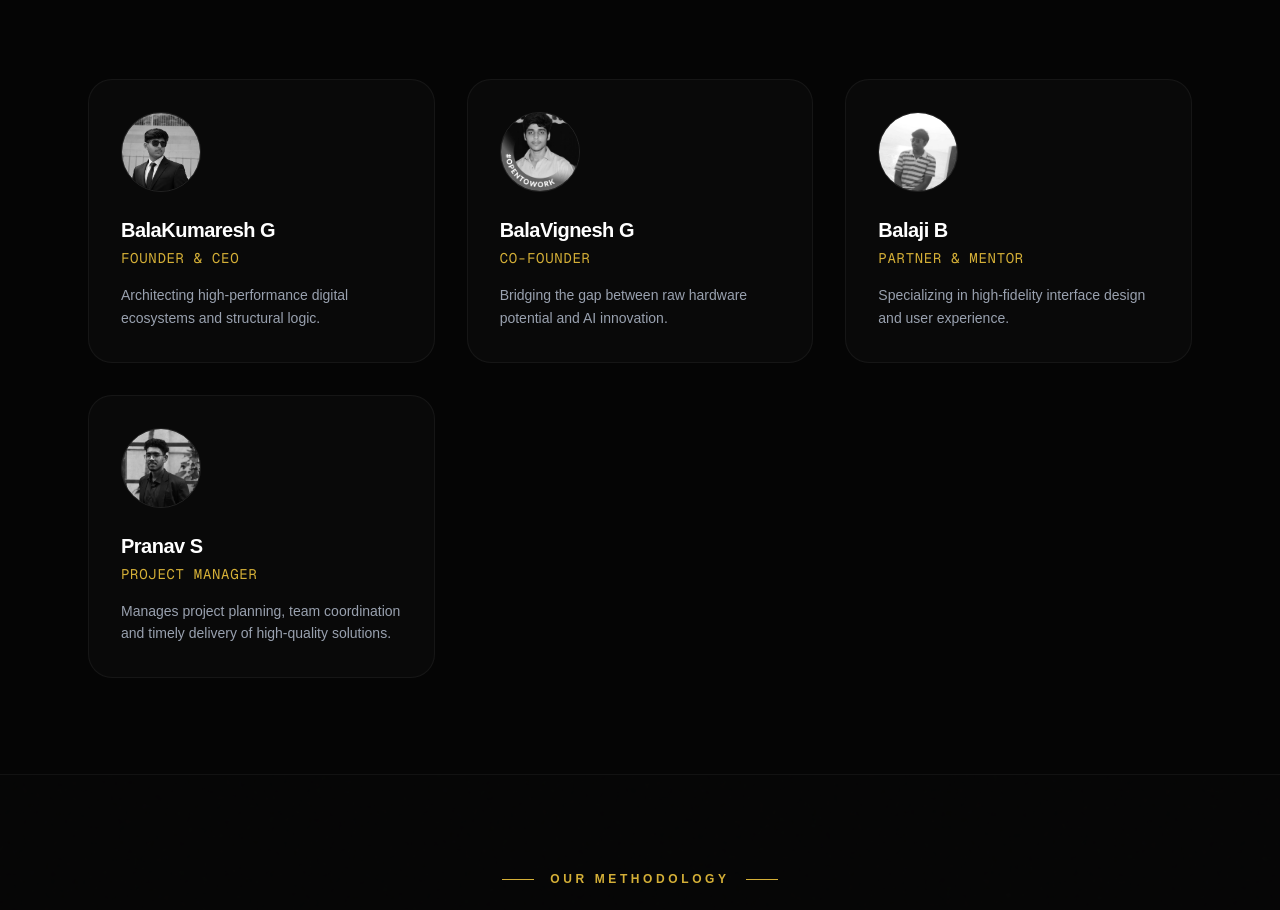
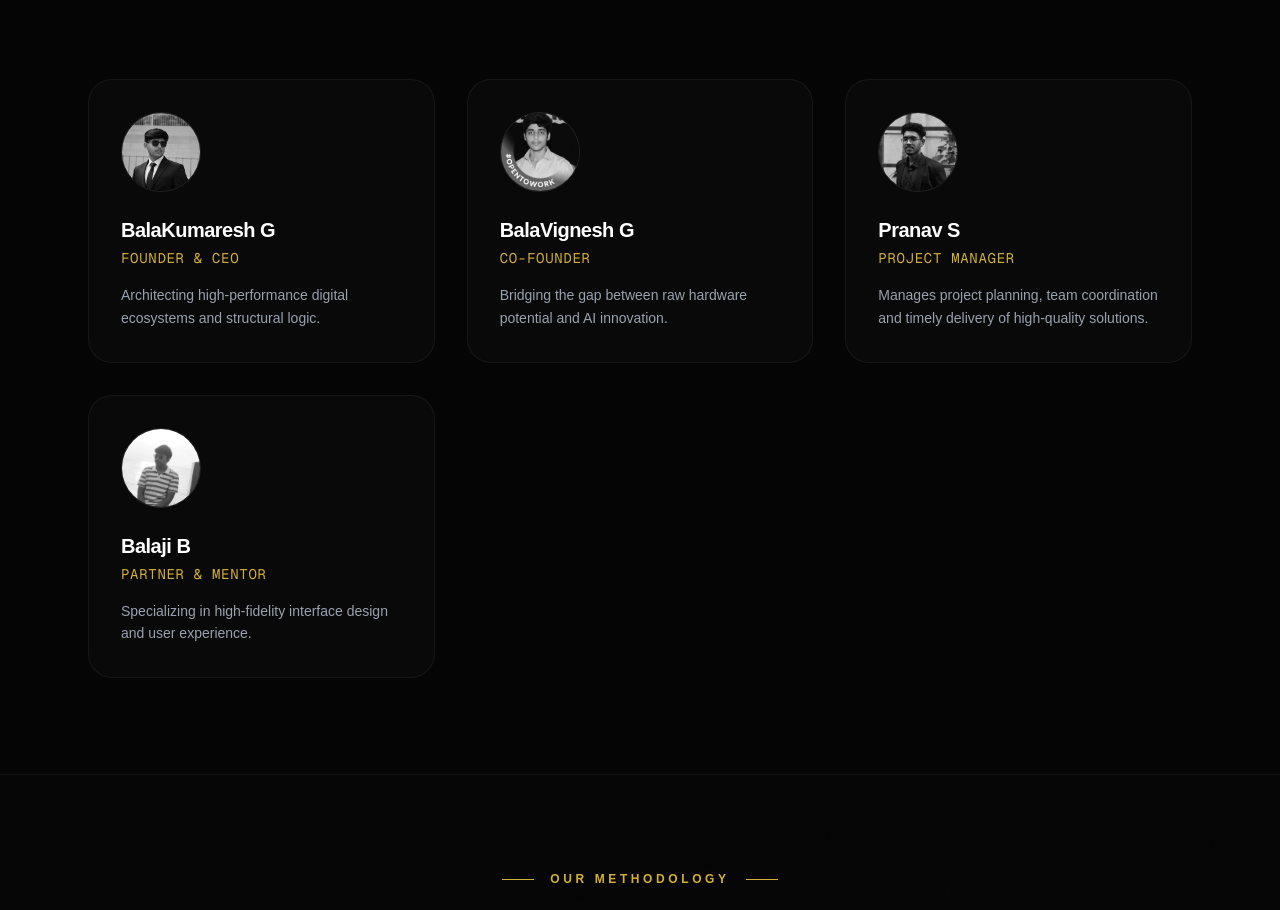
Before and after one commit to karthik26-hub-lab/elvesperia-website, a Next.js app: page / in a window 1280 px wide. Shown: the part 3282-4192 px from the top of the page. Built offline with nearby package versions, Linux system fonts and the light colour scheme.

Commit message:
Reorder team members in team.jsx

```diff
--- a/src/components/team.jsx
+++ b/src/components/team.jsx
@@ -6,8 +6,8 @@ import { motion } from 'framer-motion';
 const teamMembers = [
   { name: 'BalaKumaresh G', role: 'FOUNDER & CEO', bio: 'Architecting high-performance digital ecosystems and structural logic.' , img: '/team/bala-kumaresh.jpg'},
   { name: 'BalaVignesh G', role: 'CO-FOUNDER', bio: 'Bridging the gap between raw hardware potential and AI innovation.' , img: '/team/bala-vignesh.jpg'},
-  { name: 'Balaji B', role: 'PARTNER & MENTOR', bio: 'Specializing in high-fidelity interface design and user experience.' , img: '/team/balaji.jpg'},
-  { name: 'Pranav S', role: 'PROJECT MANAGER', bio: 'Manages project planning, team coordination and timely delivery of high-quality solutions.' , img: '/team/pranav.jpeg'}
+  { name: 'Pranav S', role: 'PROJECT MANAGER', bio: 'Manages project planning, team coordination and timely delivery of high-quality solutions.' , img: '/team/pranav.jpeg'},
+  { name: 'Balaji B', role: 'PARTNER & MENTOR', bio: 'Specializing in high-fidelity interface design and user experience.' , img: '/team/balaji.jpg'}
 ];
 
 export default function Team() {
```
